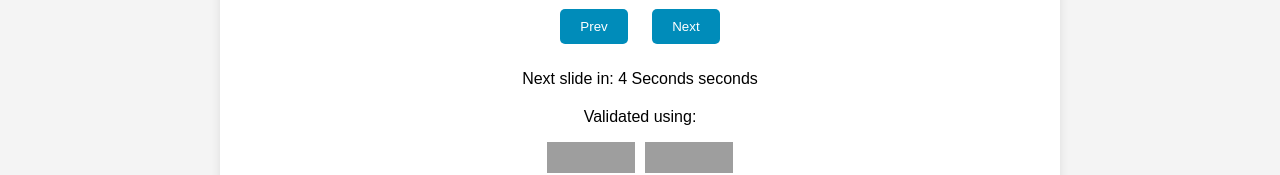
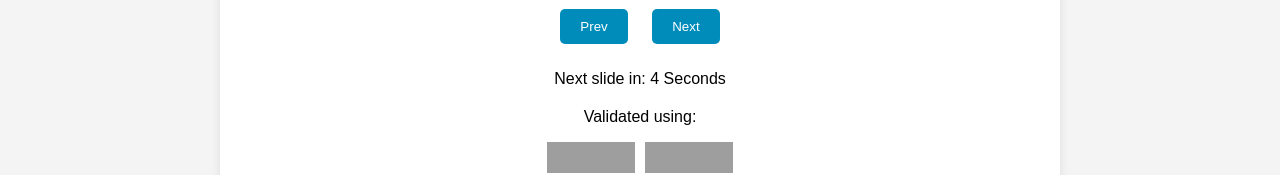
Before and after one commit to luckyykat/a5, a plain HTML site: page index.html in a window 1280 px wide. Shown: the part 625-800 px from the top of the page. Drawn offline with Linux system fonts and the light colour scheme; grey boxes are pictures that could not be loaded.

Commit message:
Update index.html

```diff
--- a/index.html
+++ b/index.html
@@ -19,7 +19,7 @@
             <button id="nextBtn">Next</button>
         </div>
 
-        <p> Next slide in: 4 Seconds <span id="timer"> 4 </span> seconds </p>
+        <p> Next slide in: 4 Seconds <span id="timer"> 4 </span> </p>
 
         <!-- Validation Section -->
         <footer class="footer">
```
